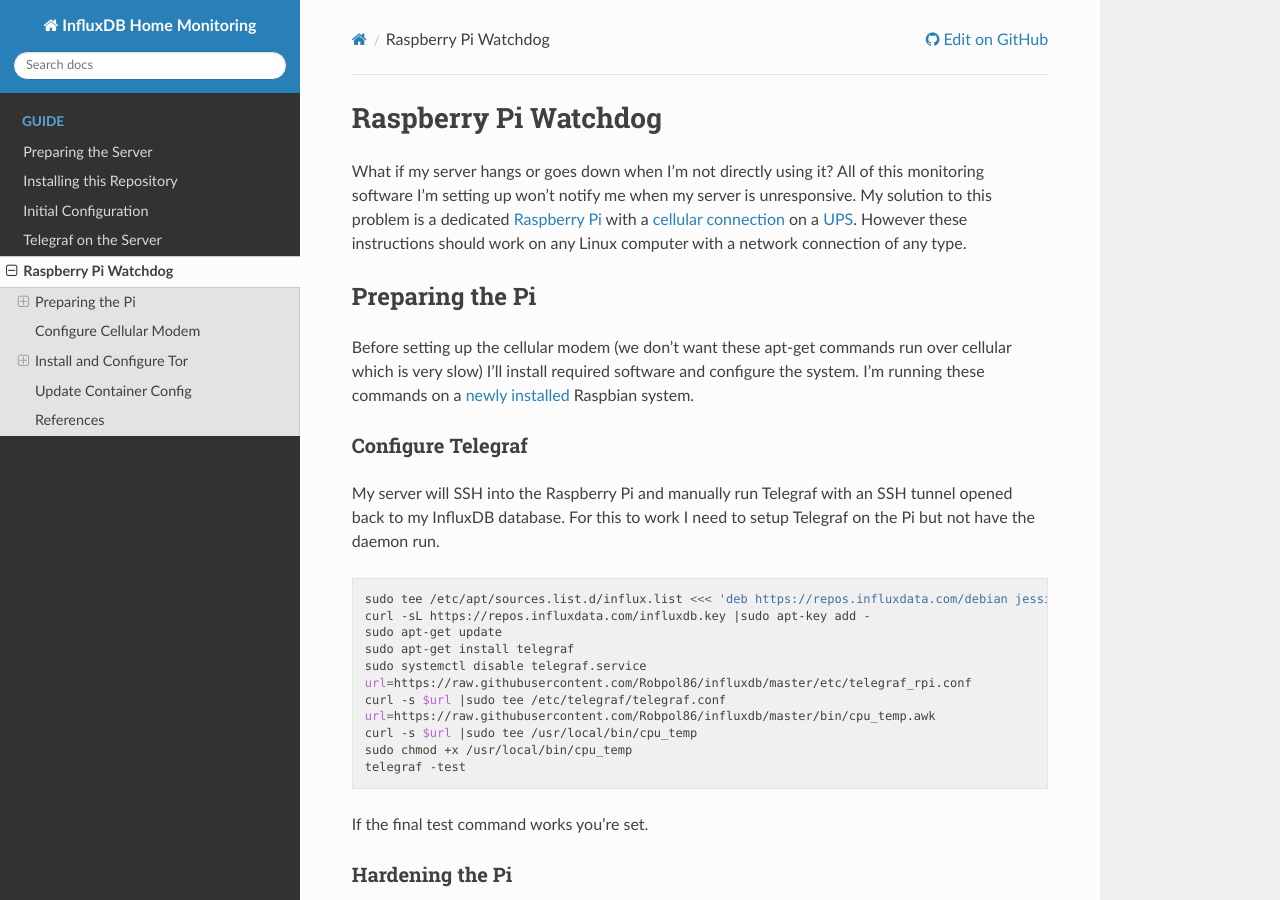
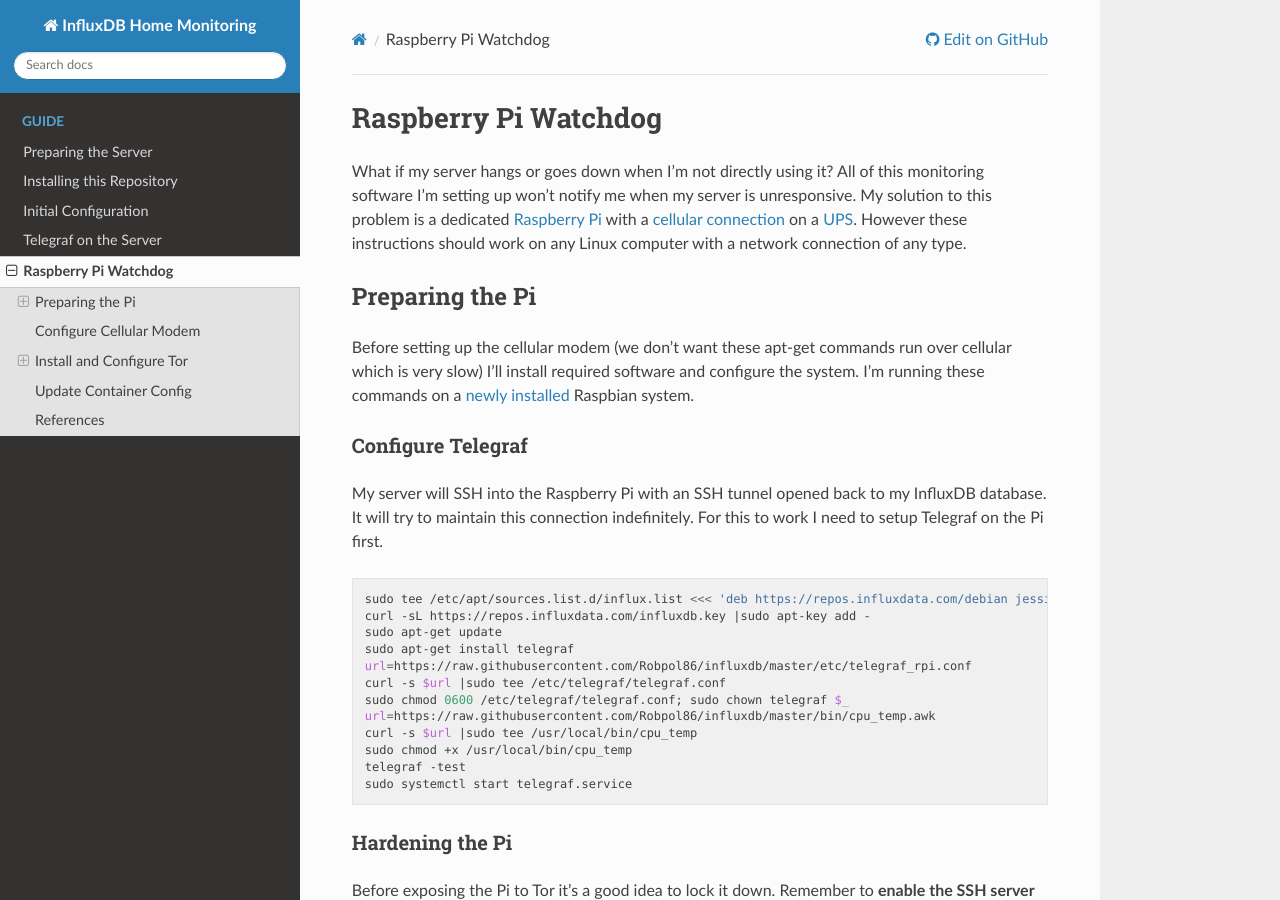
Before and after one commit to Robpol86/influxdb, a Sphinx documentation site: the page built from docs/raspberrypi.rst, in a window 1280 px wide and 900 px high. Built offline with Sphinx 7.4.7 and the Read the Docs theme 2.0.0, drawn with Linux system fonts in a browser that asks for light colours.

Commit message:
Run Telegraf on the Pi as a service.
Looks like Telegraf doesn't support "run once" including writing to the
InfluxDB database. For now I'll just run it as a service and maintain an
SSH tunnel.

```diff
--- a/docs/raspberrypi.rst
+++ b/docs/raspberrypi.rst
@@ -24,8 +24,8 @@
 Configure Telegraf
 ------------------
 
-My server will SSH into the Raspberry Pi and manually run Telegraf with an SSH tunnel opened back to my InfluxDB
-database. For this to work I need to setup Telegraf on the Pi but not have the daemon run.
+My server will SSH into the Raspberry Pi with an SSH tunnel opened back to my InfluxDB database. It will try to maintain
+this connection indefinitely. For this to work I need to setup Telegraf on the Pi first.
 
 .. code-block:: bash
 
@@ -33,15 +33,14 @@
     curl -sL https://repos.influxdata.com/influxdb.key |sudo apt-key add -
     sudo apt-get update
     sudo apt-get install telegraf
-    sudo systemctl disable telegraf.service
     url=https://raw.githubusercontent.com/Robpol86/influxdb/master/etc/telegraf_rpi.conf
     curl -s $url |sudo tee /etc/telegraf/telegraf.conf
+    sudo chmod 0600 /etc/telegraf/telegraf.conf; sudo chown telegraf $_
     url=https://raw.githubusercontent.com/Robpol86/influxdb/master/bin/cpu_temp.awk
     curl -s $url |sudo tee /usr/local/bin/cpu_temp
     sudo chmod +x /usr/local/bin/cpu_temp
     telegraf -test
-
-If the final test command works you're set.
+    sudo systemctl start telegraf.service
 
 Hardening the Pi
 ----------------
```
Also changed, not shown: 2 other files.
